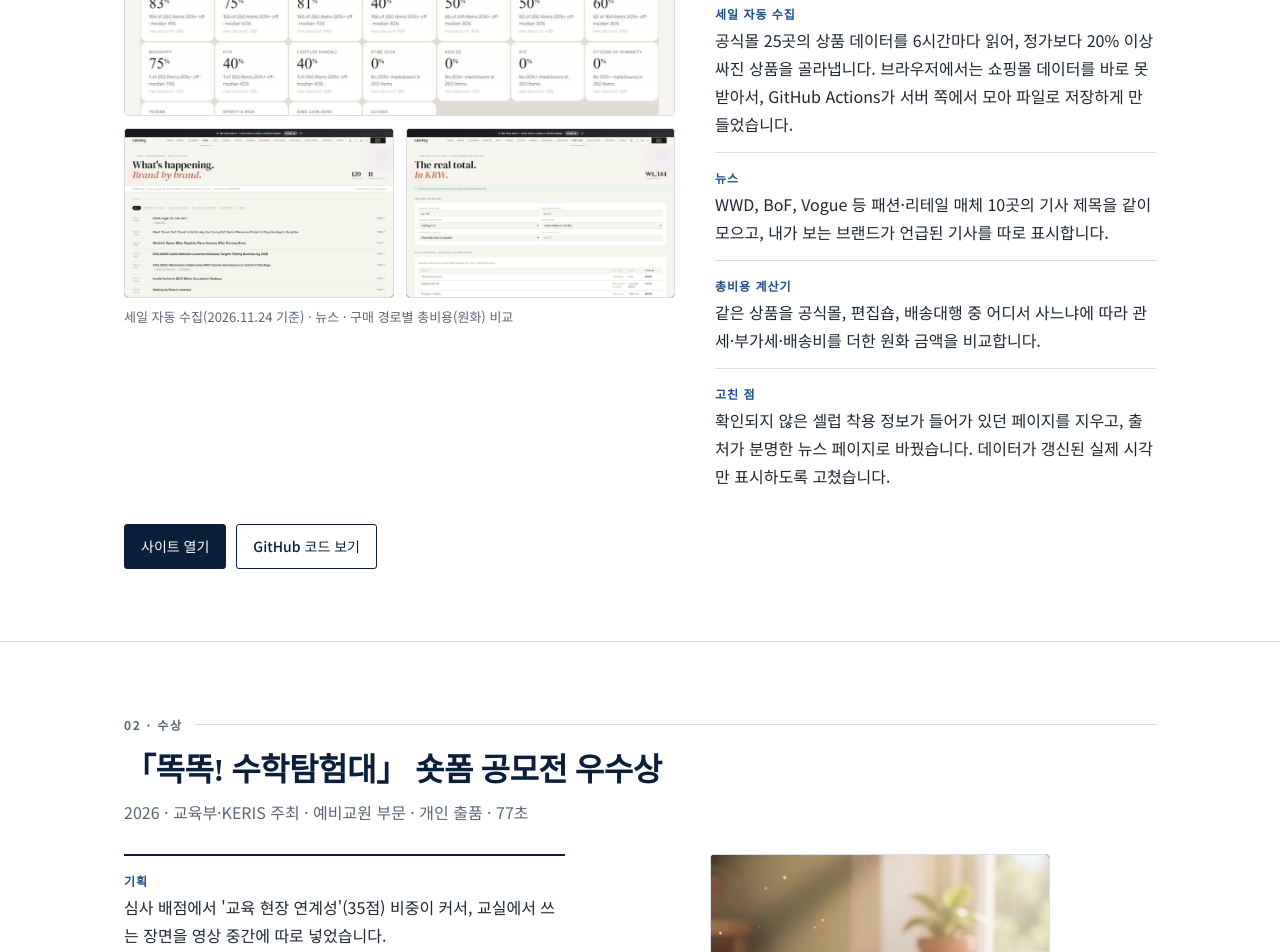
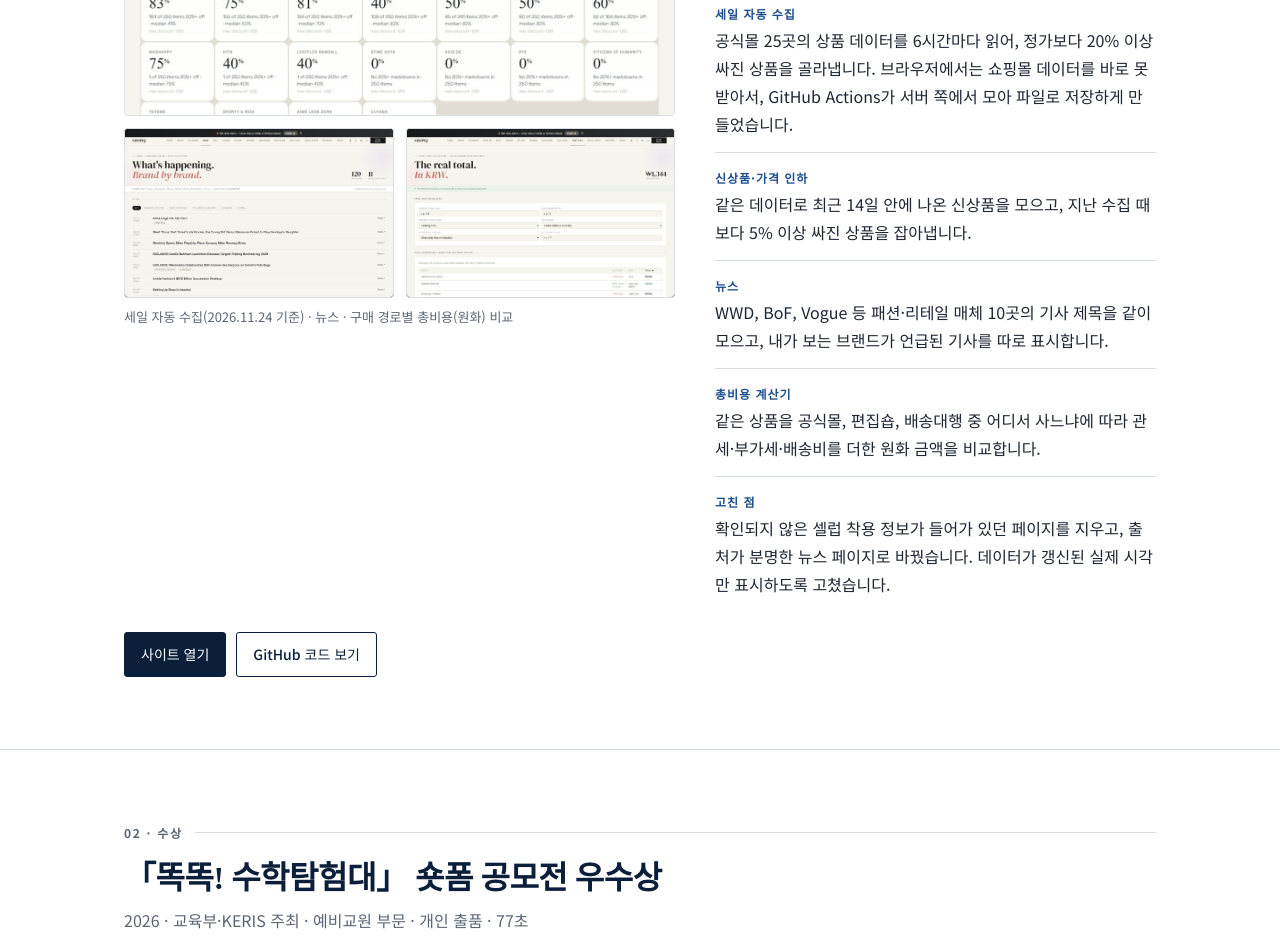
Before and after one commit to ebbf0217/ebbf0217.github.io, a plain HTML site: page index.html in a window 1280 px wide. Shown: the part 957-1909 px from the top of the page. Drawn offline with Linux system fonts and the light colour scheme; grey boxes are pictures that could not be loaded.

Commit message:
SHOPIQ: mention new arrivals and price drops
Co-Authored-By: Claude Opus 5.5 <noreply@anthropic.com>

```diff
--- a/index.html
+++ b/index.html
@@ -128,6 +128,7 @@ footer .wrap{display:flex;justify-content:space-between;flex-wrap:wrap;gap:12px}
         <li><span class="k">만든 이유</span><p>자주 가는 해외 쇼핑몰의 세일, 신상 발매, 콜라보 소식을 사이트마다 따로 확인하는 게 번거로워서 한곳에 모았습니다.</p></li>
         <li><span class="k">정리 방식</span><p>발매 일정, 세일, 리셀 가격, 뉴스, 트렌드로 메뉴를 나눴습니다. 한국 배송 여부와 내 사이즈로 거를 수 있습니다.</p></li>
         <li><span class="k">세일 자동 수집</span><p>공식몰 25곳의 상품 데이터를 6시간마다 읽어, 정가보다 20% 이상 싸진 상품을 골라냅니다. 브라우저에서는 쇼핑몰 데이터를 바로 못 받아서, GitHub Actions가 서버 쪽에서 모아 파일로 저장하게 만들었습니다.</p></li>
+        <li><span class="k">신상품·가격 인하</span><p>같은 데이터로 최근 14일 안에 나온 신상품을 모으고, 지난 수집 때보다 5% 이상 싸진 상품을 잡아냅니다.</p></li>
         <li><span class="k">뉴스</span><p>WWD, BoF, Vogue 등 패션·리테일 매체 10곳의 기사 제목을 같이 모으고, 내가 보는 브랜드가 언급된 기사를 따로 표시합니다.</p></li>
         <li><span class="k">총비용 계산기</span><p>같은 상품을 공식몰, 편집숍, 배송대행 중 어디서 사느냐에 따라 관세·부가세·배송비를 더한 원화 금액을 비교합니다.</p></li>
         <li><span class="k">고친 점</span><p>확인되지 않은 셀럽 착용 정보가 들어가 있던 페이지를 지우고, 출처가 분명한 뉴스 페이지로 바꿨습니다. 데이터가 갱신된 실제 시각만 표시하도록 고쳤습니다.</p></li>
```
